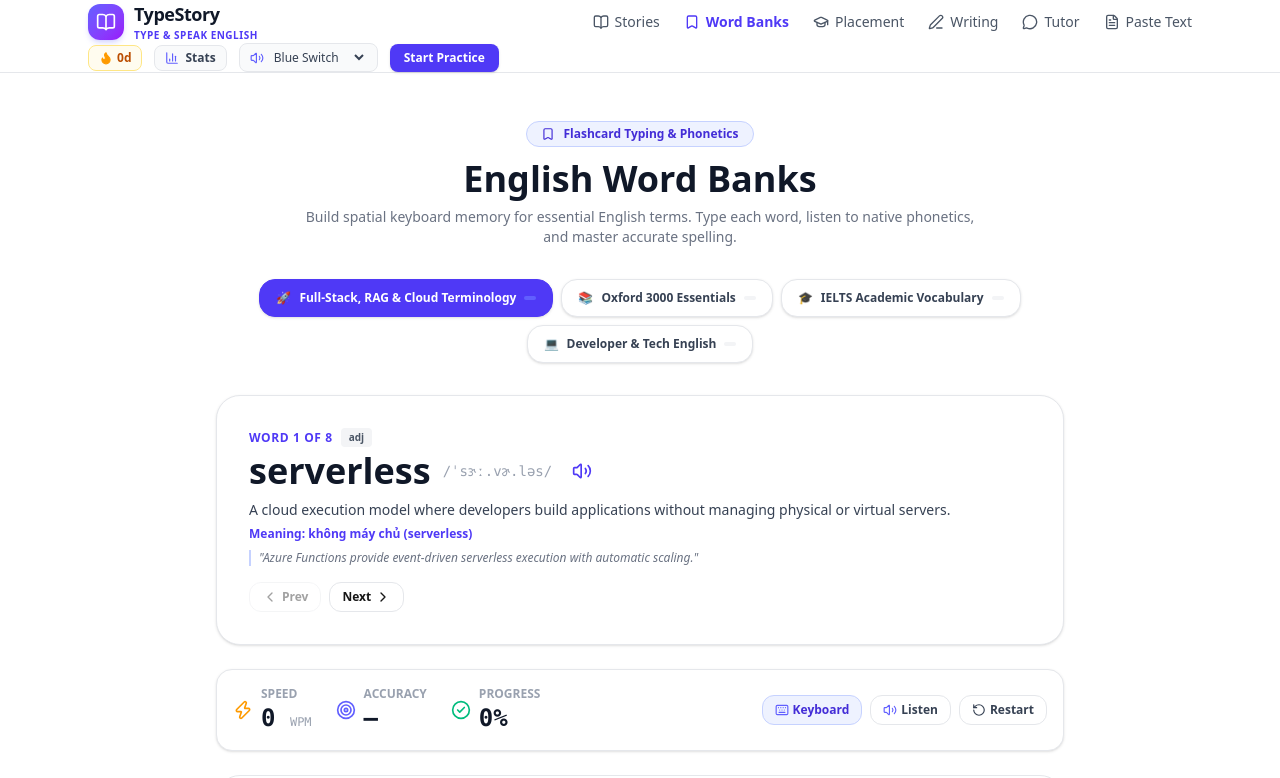
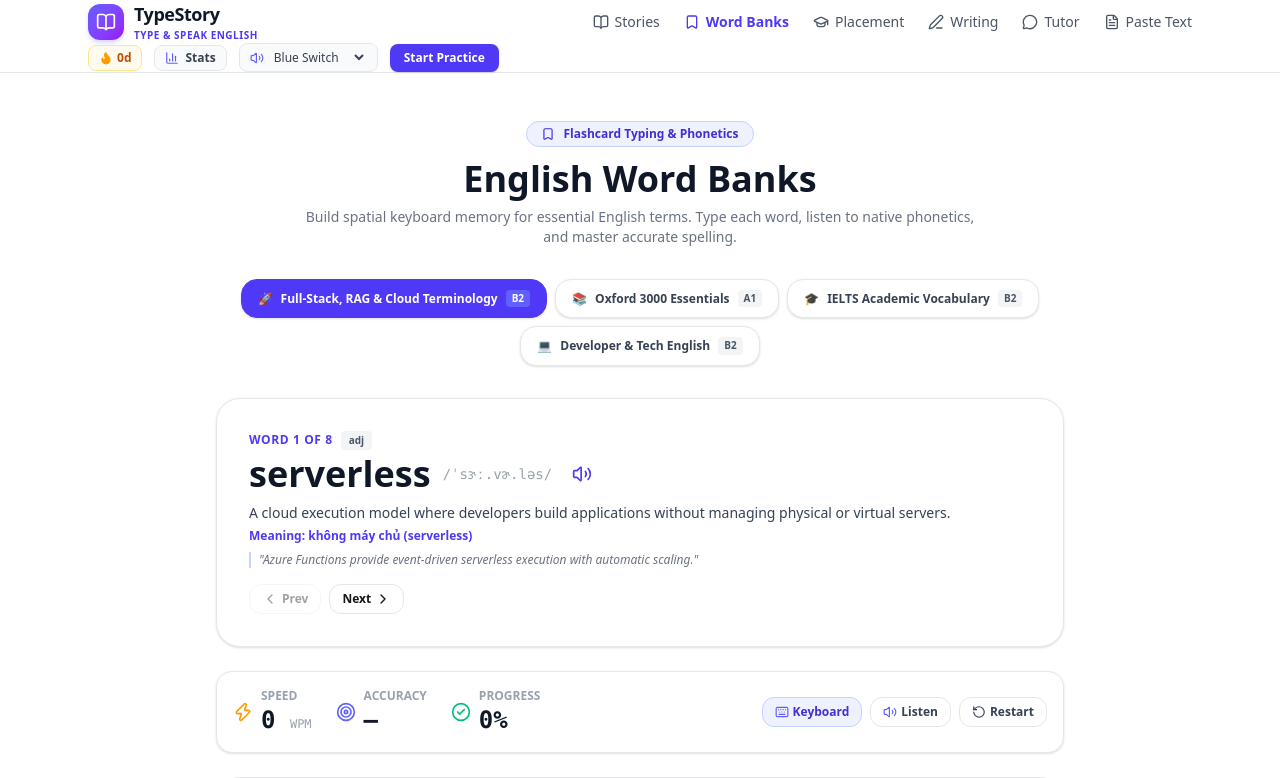
Before and after one commit to locionic/typestory, a Next.js app: page /vocab in a window 1280 px wide. Shown: the top 778 px of the page. Built offline with nearby package versions, Linux system fonts and the light colour scheme; no server answers.

Commit message:
feat: improve vocab page, story reader tests, and add test gate

```diff
--- a/app/vocab/page.tsx
+++ b/app/vocab/page.tsx
@@ -108,7 +108,7 @@ function VocabDrill({ bank }: { bank: VocabCategory }) {
                     : 'bg-gray-100 text-gray-600 dark:bg-gray-800 dark:text-gray-300'
                 }`}
               >
-
+                {option.level}
               </span>
             </button>
           );
```
Also changed, not shown: vitest.config.mts, 2 other files (tests, documents, lock files or other folders).
